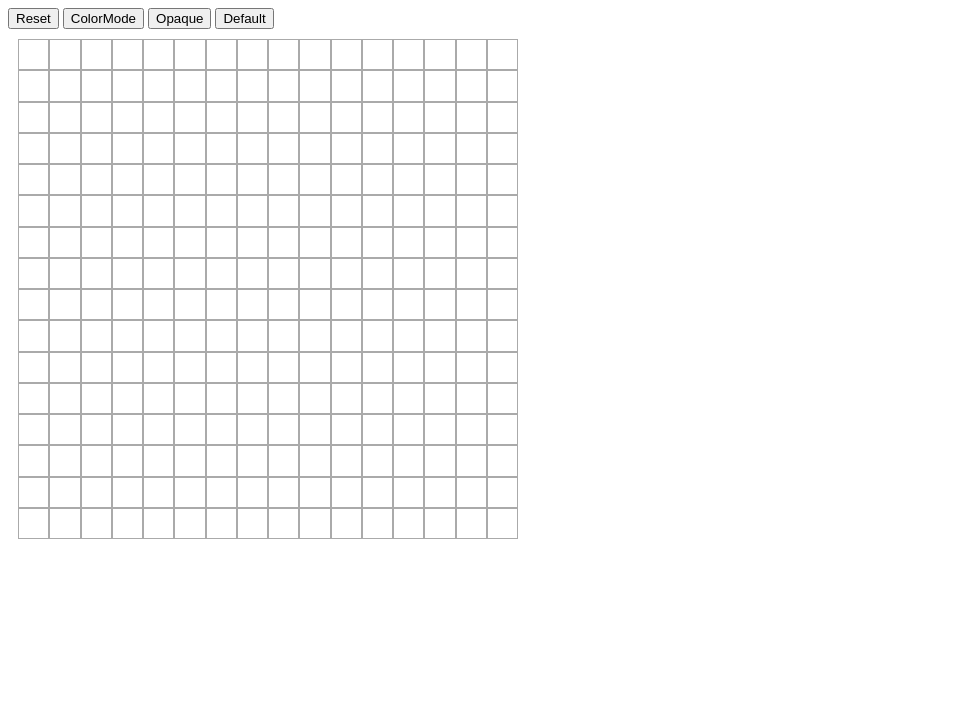
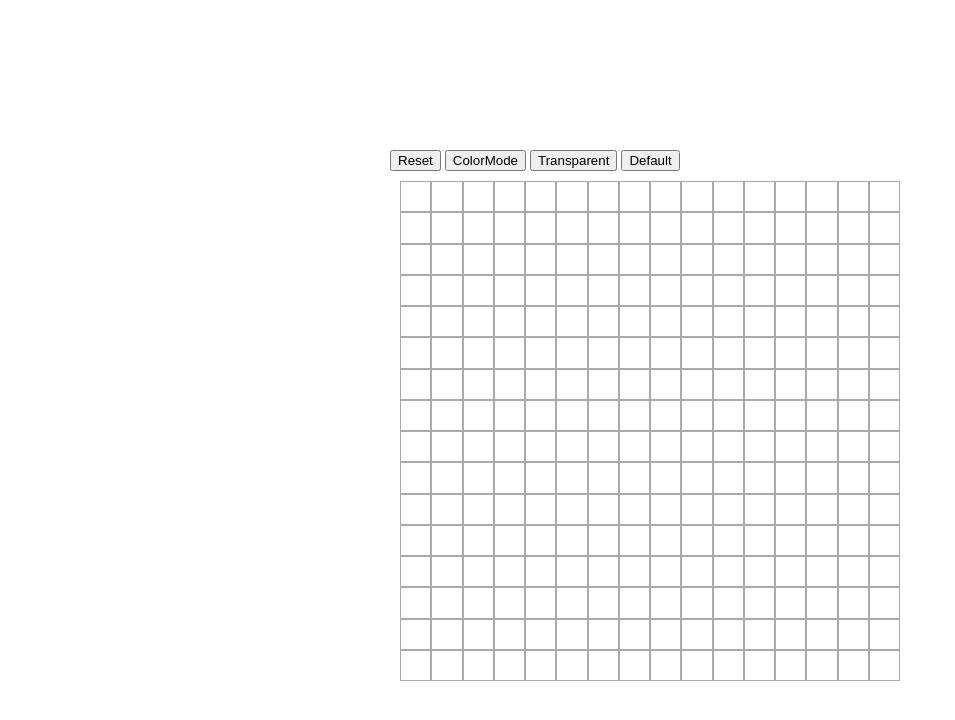
Before and after one commit to ruanha/etch-a-sketch, a plain HTML site: page index.html in a window 1280 px wide. Shown: the whole page, without its empty margins (0-955 px from the left). Drawn offline with Linux system fonts and the light colour scheme.

Commit message:
okay now its finished...

```diff
--- a/index.html
+++ b/index.html
@@ -5,13 +5,14 @@
     <title>etch-a-sketch</title>
 </head>
 <body>
-    <div>
-        <button id="reset">Reset</button> <button id="color">ColorMode</button>
-        <button id="opaque">Opaque</button> <button id="default">Default</button>
+    <div class="outer">
+        <div>
+            <button id="reset">Reset</button> <button id="color">ColorMode</button>
+            <button id="transparent">Transparent</button> <button id="default">Default</button>
+        </div>
+        <div class="container">
+        </div>
     </div>
-    <div class="container">
-    </div>
-
     <script type="text/javascript">
         let colorModeStatus = "default";
 
@@ -44,7 +45,7 @@
 
         function colorMode(e){
             if (colorModeStatus == "default") {
-                return "rgb("+224+","+224+","+224+")";
+                return "rgb("+128+","+128+","+128+")";
 
             } else if (colorModeStatus == "color") {
                 let R, G, B;
@@ -54,7 +55,7 @@
                 rgbString = "rgb("+R+","+G+","+B+")";
                 return rgbString;
 
-            } else if (colorModeStatus == "opaque") {
+            } else if (colorModeStatus == "transparent") {
                 currentColor = e.target['style']["background-color"];
 
                 if (currentColor) {
@@ -88,8 +89,8 @@
         const buttonColor = document.querySelector('#color');
         buttonColor.addEventListener('click', setColorMode);
 
-        const buttonOpaque = document.querySelector('#opaque');
-        buttonOpaque.addEventListener('click', setColorMode);
+        const buttonTransparent = document.querySelector('#transparent');
+        buttonTransparent.addEventListener('click', setColorMode);
 
         const buttonDefault = document.querySelector('#default');
         buttonDefault.addEventListener('click', setColorMode);
--- a/styles.css
+++ b/styles.css
@@ -11,3 +11,16 @@
 .box {
     border: 1px solid #aaa;
 }
+
+.outer {
+    position: absolute;
+    margin: auto;
+    top: 0;
+    right: 0;
+    left: 0;
+    bottom: 0;
+    width: 500px;
+    height: 500px;
+    background-color: #ggg;
+    border-radius: 3px;
+}
```
